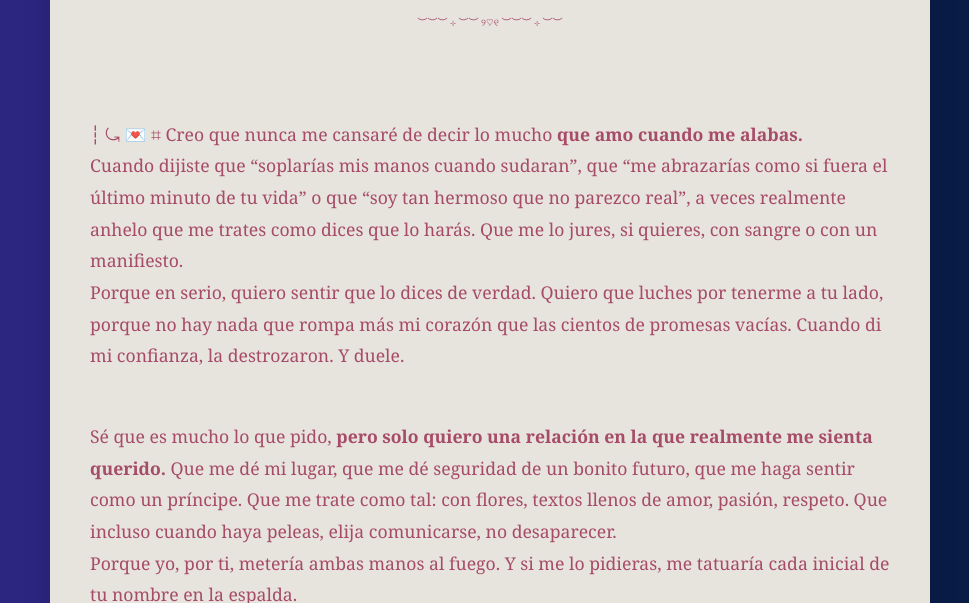
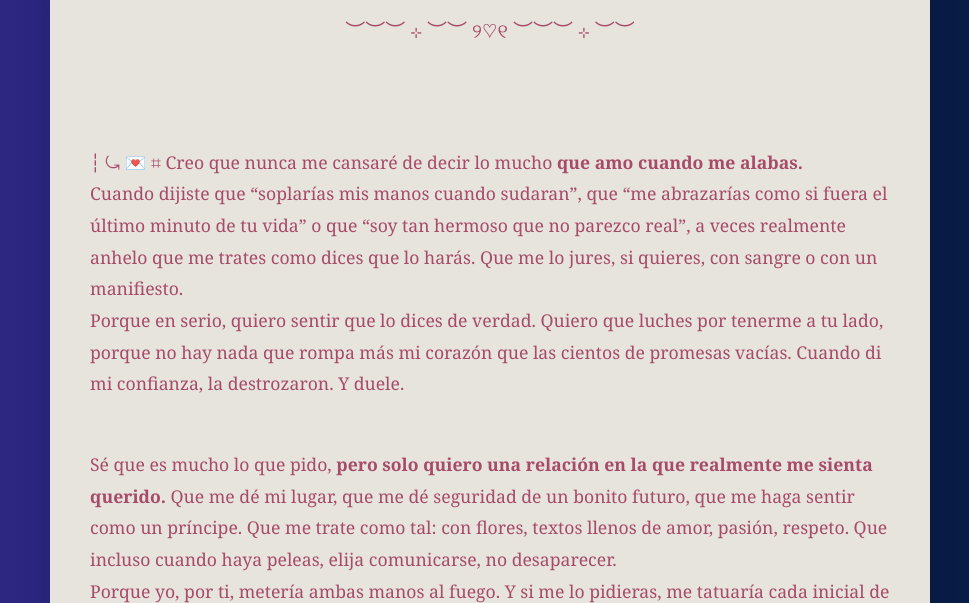
Before and after one commit to Saroo9/my-bella, a plain HTML site: page index.html in a window 1280 px wide. Shown: the part 497-1100 px from the top of the page, without its empty margins (150-1119 px from the left). Drawn offline with Linux system fonts and the light colour scheme.

Commit message:
Update index.html

```diff
--- a/index.html
+++ b/index.html
@@ -42,7 +42,7 @@
     </div>
     <h1 style="color: rgb(253, 120, 191);">“Lo que se siente real no se olvida. Solo espera.”</h1>
     <div style="color: rgba(157, 54, 88, 0.88);">
-      <p style="text-align: center; font-size: 10px" >︶︶︶ ⊹ ︶︶ ୨♡୧ ︶︶︶ ⊹ ︶︶</p>
+      <p style="text-align: center; font-size: 20px" >︶︶︶ ⊹ ︶︶ ୨♡୧ ︶︶︶ ⊹ ︶︶</p>
       <br>
       <p>
         ┆ ⤿ 💌 ⌗ Creo que nunca me cansaré de decir lo mucho <b>que amo cuando me alabas.</b>
```
